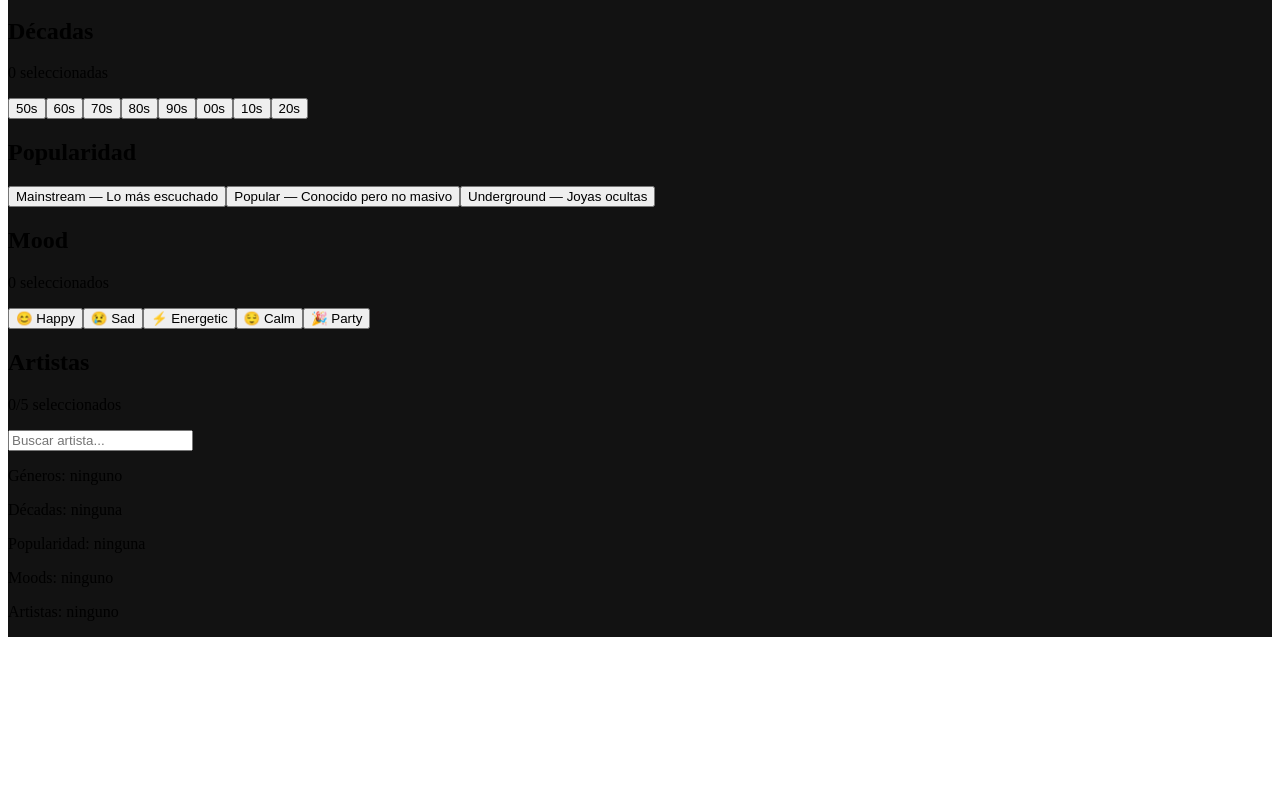
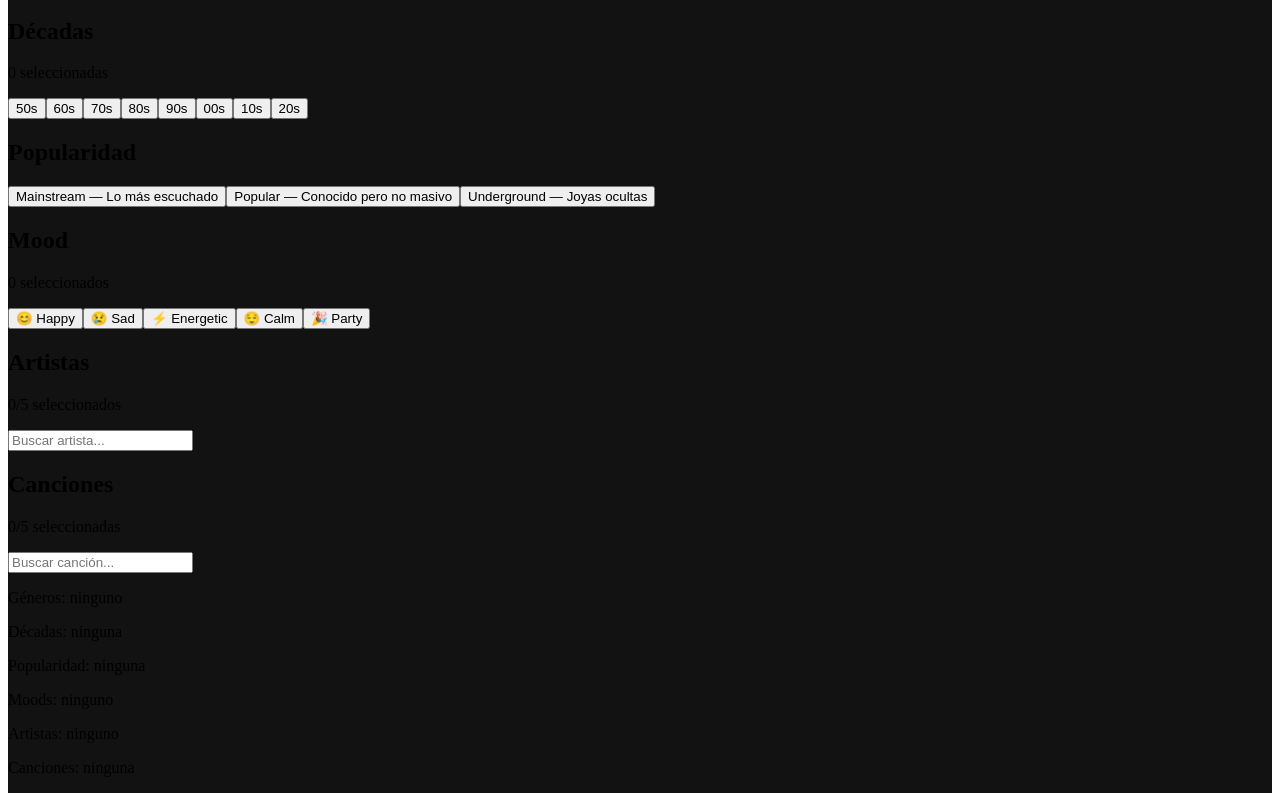
Before and after one commit to DanielPeraltaLlamas/SpotifyMixerDanielPeralta, a Next.js app in the folder spotify-taste-mixer-danielperalta/: page /dashboard in a window 1280 px wide. Shown: the part 407-1200 px from the top of the page. Before the commit the page ends 1044 px from the top, so only its background shows below. Built offline with nearby package versions, Linux system fonts and the light colour scheme; sample sign-in values are in the browser's storage.

Commit message:
tracks widget

```diff
--- a/spotify-taste-mixer-danielperalta/src/app/dashboard/page.js
+++ b/spotify-taste-mixer-danielperalta/src/app/dashboard/page.js
@@ -8,6 +8,7 @@ import DecadeWidget from '@/components/widgets/DecadeWidget';
 import PopularityWidget from '@/components/widgets/PopularityWidget';
 import MoodWidget from '@/components/widgets/MoodWidget';
 import ArtistWidget from '@/components/widgets/ArtistWidget';
+import TrackWidget from '@/components/widgets/TrackWidget';
 
 export default function Dashboard() {
   const router = useRouter();
@@ -17,6 +18,7 @@ export default function Dashboard() {
   const [selectedPopularity, setSelectedPopularity] = useState(null);
   const [selectedMoods, setSelectedMoods] = useState([]);
   const [selectedArtists, setSelectedArtists] = useState([]);
+  const [selectedTracks, setSelectedTracks] = useState([]);
 
   useEffect(() => {
     const checkAuth = async () => {
@@ -62,12 +64,17 @@ export default function Dashboard() {
           onSelect={setSelectedArtists}
           selectedItems={selectedArtists}
         />
+        <TrackWidget
+          onSelect={setSelectedTracks}
+          selectedItems={selectedTracks}
+        />
         <div className="mt-4 text-white">
           <p>Géneros: {selectedGenres.join(', ') || 'ninguno'}</p>
           <p>Décadas: {selectedDecades.join(', ') || 'ninguna'}</p>
           <p>Popularidad: {selectedPopularity ? `${selectedPopularity[0]}-${selectedPopularity[1]}` : 'ninguna'}</p>
           <p>Moods: {selectedMoods.join(', ') || 'ninguno'}</p>
           <p>Artistas: {selectedArtists.map(a => a.name).join(', ') || 'ninguno'}</p>
+          <p>Canciones: {selectedTracks.map(t => t.name).join(', ') || 'ninguna'}</p>
         </div>
       </main>
     </div>
--- /dev/null
+++ b/spotify-taste-mixer-danielperalta/src/components/widgets/TrackWidget.jsx
@@ -0,0 +1,91 @@
+'use client';
+import { useState, useEffect, useRef } from 'react';
+import { searchTracks } from '@/lib/spotify';
+
+const MAX_TRACKS = 5;
+
+export default function TrackWidget({ onSelect, selectedItems = [] }) {
+  const [query, setQuery] = useState('');
+  const [results, setResults] = useState([]);
+  const [loading, setLoading] = useState(false);
+  const debounceRef = useRef(null);
+
+  useEffect(() => {
+    if (!query.trim()) {
+      setResults([]);
+      return;
+    }
+
+    clearTimeout(debounceRef.current);
+    debounceRef.current = setTimeout(async () => {
+      setLoading(true);
+      try {
+        const data = await searchTracks(query);
+        setResults(data.tracks.items);
+      } catch (e) {
+        console.error('Error buscando tracks:', e);
+      } finally {
+        setLoading(false);
+      }
+    }, 500);
+
+    return () => clearTimeout(debounceRef.current);
+  }, [query]);
+
+  const toggleTrack = (track) => {
+    const isSelected = selectedItems.find(t => t.id === track.id);
+    if (isSelected) {
+      onSelect(selectedItems.filter(t => t.id !== track.id));
+    } else {
+      if (selectedItems.length >= MAX_TRACKS) return;
+      onSelect([...selectedItems, {
+        id: track.id,
+        name: track.name,
+        artist: track.artists[0].name
+      }]);
+    }
+  };
+
+  const isSelected = (track) => selectedItems.some(t => t.id === track.id);
+
+  return (
+    <div>
+      <h2>Canciones</h2>
+      <p>{selectedItems.length}/{MAX_TRACKS} seleccionadas</p>
+
+      <input
+        type="text"
+        placeholder="Buscar canción..."
+        value={query}
+        onChange={e => setQuery(e.target.value)}
+      />
+
+      {loading && <p>Buscando...</p>}
+
+      {results.length > 0 && (
+        <div>
+          {results.map(track => (
+            <button
+              key={track.id}
+              onClick={() => toggleTrack(track)}
+              disabled={!isSelected(track) && selectedItems.length >= MAX_TRACKS}
+            >
+              {isSelected(track) ? '✓ ' : ''}{track.name} — {track.artists[0].name}
+            </button>
+          ))}
+        </div>
+      )}
+
+      {selectedItems.length > 0 && (
+        <div>
+          <p>Seleccionadas:</p>
+          {selectedItems.map(track => (
+            <button key={track.id} onClick={() => toggleTrack(track)}>
+              ✕ {track.name} — {track.artist}
+            </button>
+          ))}
+        </div>
+      )}
+    </div>
+  );
+}
```
